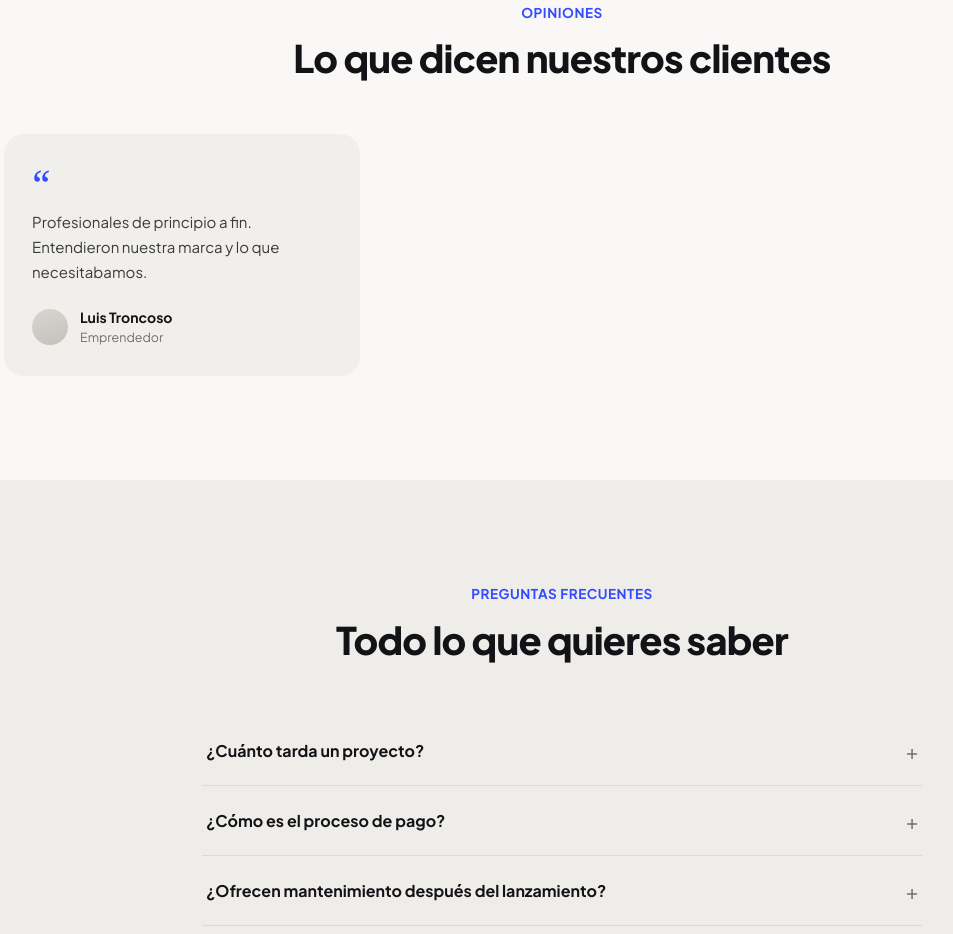
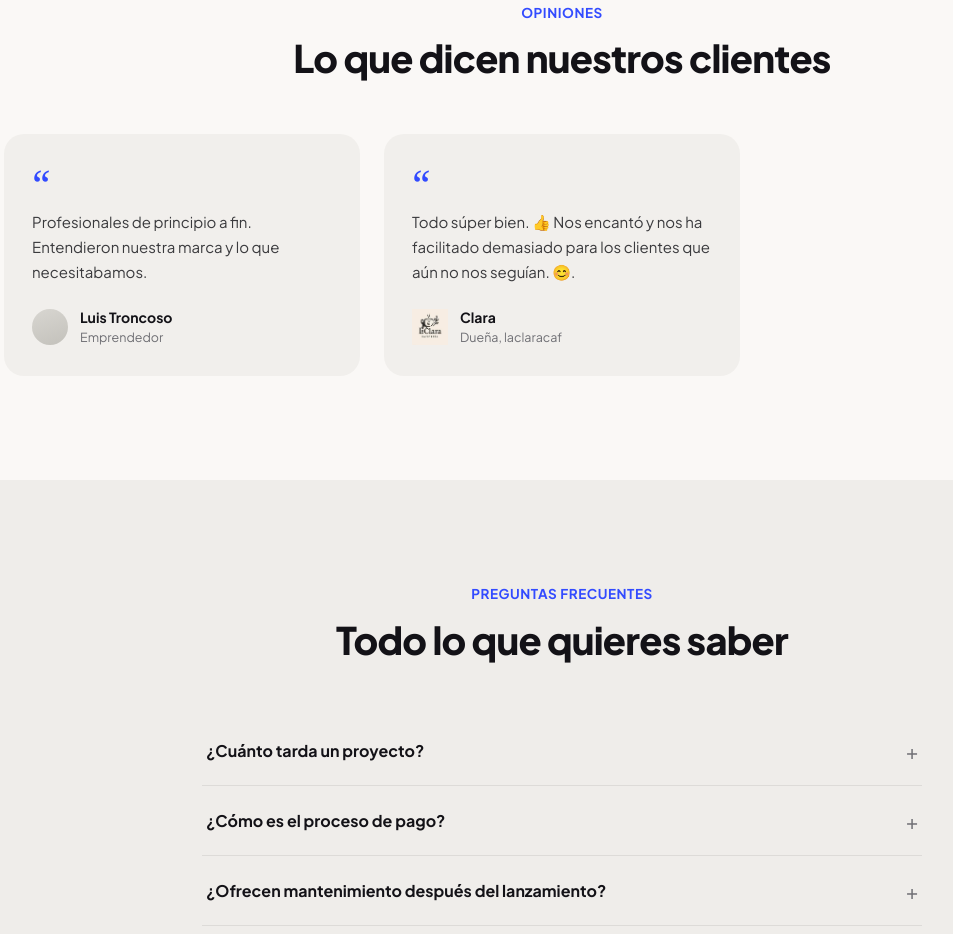
Before and after one commit to villegas-Oscar/CodeVault, a website: page index.html in a window 1280 px wide. Shown: the part 3395-4329 px from the top of the page, without its empty margins (78-1031 px from the left). Drawn offline with nearby package versions, Linux system fonts and the light colour scheme.

Commit message:
Opinion de laclaracaf

```diff
--- a/index.html
+++ b/index.html
@@ -242,13 +242,13 @@
           <blockquote>Profesionales de principio a fin. Entendieron nuestra marca y lo que necesitabamos.</blockquote>
           <figcaption><span class="avatar"></span><span><strong>Luis Troncoso</strong><small>Emprendedor</small></span></figcaption>
         </figure>
-<!--
+
         <figure class="quote-card reveal-item">
           <span class="quote-mark">&ldquo;</span>
-          <blockquote>Profesionales de principio a fin. Entendieron nuestra marca y la tradujeron perfectamente al sitio web.</blockquote>
-          <figcaption><span class="avatar"></span><span><strong>Valentina Cruz</strong><small>Fundadora, Estudio Lumen</small></span></figcaption>
+          <blockquote>Todo súper bien. 👍 Nos encantó y nos ha facilitado demasiado para los clientes que aún no nos seguían. 😊.</blockquote>
+          <figcaption><span class="avatar"> <img src="./img/LaClara.jpg" alt=""></span><span><strong>Clara</strong><small>Dueña, laclaracaf</small></span></figcaption>
         </figure>
-
+<!--
         <figure class="quote-card reveal-item">
           <span class="quote-mark">&ldquo;</span>
           <blockquote>Nuestras ventas online subieron un 65% después del rediseño. La inversión se pagó sola en semanas.</blockquote>
```
Also changed, not shown: img/LaClara.jpg (added).
